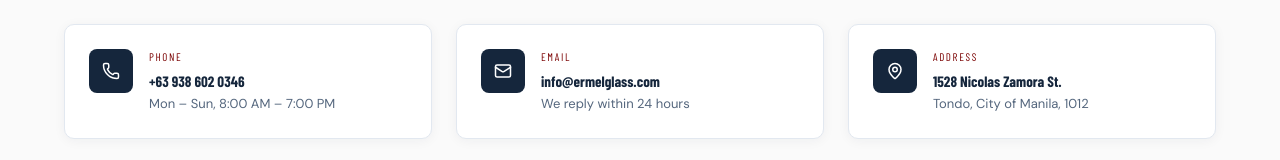
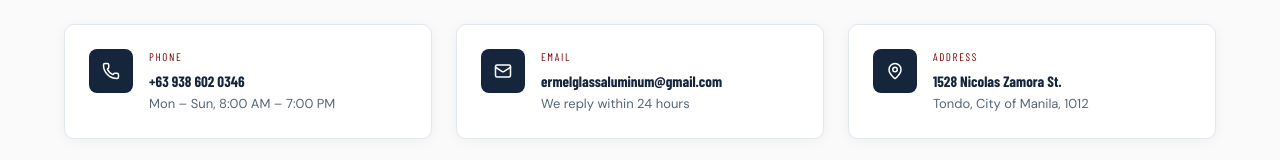
Before and after one commit to theilei/ermel, a React (Vite) app in the folder Ermel Website/: page /about in a window 1280 px wide. Shown: the part 2464-2624 px from the top of the page. Built offline with nearby package versions, Linux system fonts and the light colour scheme; no server answers; a web font is replaced by a local one.

Commit message:
Update contact email and years of experience
Replace deprecated email 'info@ermelglass.com' with 'ermelglassaluminum@gmail.com' in Footer.tsx and About.tsx, and update the displayed experience from '7+' to '8+' in About.tsx to reflect current company information and stats.

```diff
--- a/Ermel Website/src/app/components/Footer.tsx
+++ b/Ermel Website/src/app/components/Footer.tsx
@@ -128,7 +128,7 @@
             </div>
             {[
               { icon: Phone, text: '+63 938 602 0346' },
-              { icon: Mail, text: 'info@ermelglass.com' },
+              { icon: Mail, text: 'ermelglassaluminum@gmail.com' },
               { icon: MapPin, text: '1528 Nicolas Zamora St., Tondo, City of Manila, 1012 Metro Manila, Philippines', subtext: 'Opens at 8:00 AM - 7:00 PM' },
             ].map((c) => (
               <div key={c.text} className="flex items-start gap-3 mb-3">
--- a/Ermel Website/src/app/pages/About.tsx
+++ b/Ermel Website/src/app/pages/About.tsx
@@ -4,7 +4,7 @@
 
 const stats = [
   { value: '500+', label: 'Projects Completed' },
-  { value: '7+', label: 'Years Experience' },
+  { value: '8+', label: 'Years Experience' },
   { value: '98%', label: 'Client Satisfaction' },
   { value: '48hr', label: 'Quote Turnaround' },
 ];
@@ -315,7 +315,7 @@
           <div className="grid grid-cols-1 md:grid-cols-3 gap-6">
             {[
               { icon: Phone, label: 'Phone', value: '+63 938 602 0346', sub: 'Mon – Sun, 8:00 AM – 7:00 PM' },
-              { icon: Mail, label: 'Email', value: 'info@ermelglass.com', sub: 'We reply within 24 hours' },
+              { icon: Mail, label: 'Email', value: 'ermelglassaluminum@gmail.com', sub: 'We reply within 24 hours' },
               { icon: MapPin, label: 'Address', value: '1528 Nicolas Zamora St.', sub: 'Tondo, City of Manila, 1012' },
             ].map((c) => (
               <div
```
